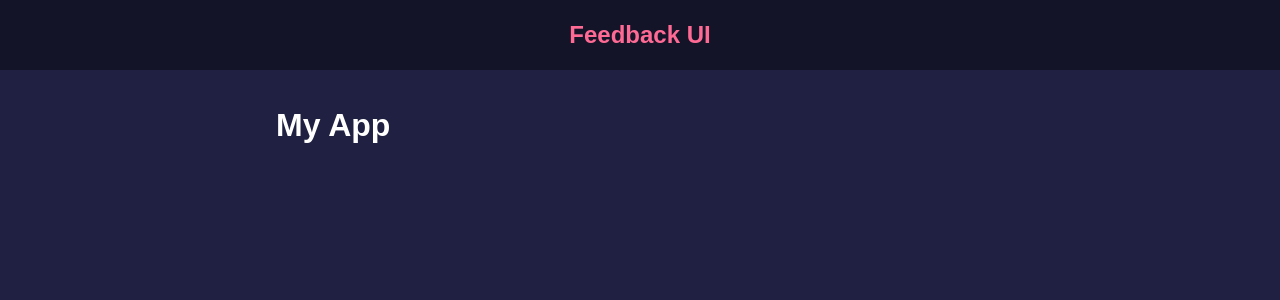
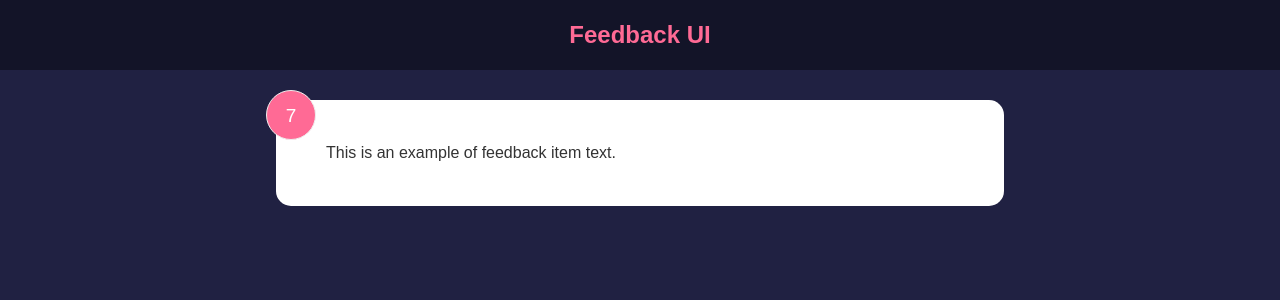
Before and after one commit to dpopkov/fe-projects, a React (Vite) app in the folder react-f-t-b/feedback-app/: page / in a window 1280 px wide. Shown: the top 300 px of the page. Built offline with nearby package versions, Linux system fonts and the light colour scheme.

Commit message:
react-f-t-b: feedback-app: state and useState hook

```diff
--- a/react-f-t-b/feedback-app/src/App.jsx
+++ b/react-f-t-b/feedback-app/src/App.jsx
@@ -1,5 +1,6 @@
 // import './App.css'
 import Header from './components/Header';
+import FeedbackItem from './components/FeedbackItem';
 
 function App() {
   return (
@@ -7,7 +8,7 @@ function App() {
       {/* <Header bgColor="red" textColor="blue" /> */}
       <Header />
       <div className="container">
-        <h1>My App</h1>
+        <FeedbackItem />
       </div>
     </>
   );
--- /dev/null
+++ b/react-f-t-b/feedback-app/src/components/FeedbackItem.jsx
@@ -0,0 +1,15 @@
+import { useState } from 'react';
+
+function FeedbackItem() {
+  const [rating, setRating] = useState(7);
+  const [text, setText] = useState('This is an example of feedback item text.');
+
+  return (
+    <div className="card">
+      <div className="num-display">{rating}</div>
+      <div className="text-display">{text}</div>
+    </div>
+  );
+}
+
+export default FeedbackItem;
--- a/react-f-t-b/feedback-app/src/index.css
+++ b/react-f-t-b/feedback-app/src/index.css
@@ -37,3 +37,38 @@ header {
   align-items: center;
   margin-bottom: 30px;
 }
+
+.card {
+  background-color: #fff;
+  color: #333;
+  border-radius: 15px;
+  padding: 40px 50px;
+  margin: 20px 0;
+  position: relative;
+}
+
+.rating li,
+.num-display {
+  position: relative;
+  background: #f4f4f4;
+  width: 50px;
+  height: 50px;
+  padding: 10px;
+  text-align: center;
+  border-radius: 50%;
+  font-size: 19px;
+  border: 1px #eee solid;
+  transition: 0.3s;
+}
+
+.rating li:hover,
+.num-display {
+  background: #ff6a95;
+  color: #fff;
+}
+
+.num-display {
+  position: absolute;
+  top: -10px;
+  left: -10px;
+}
```
